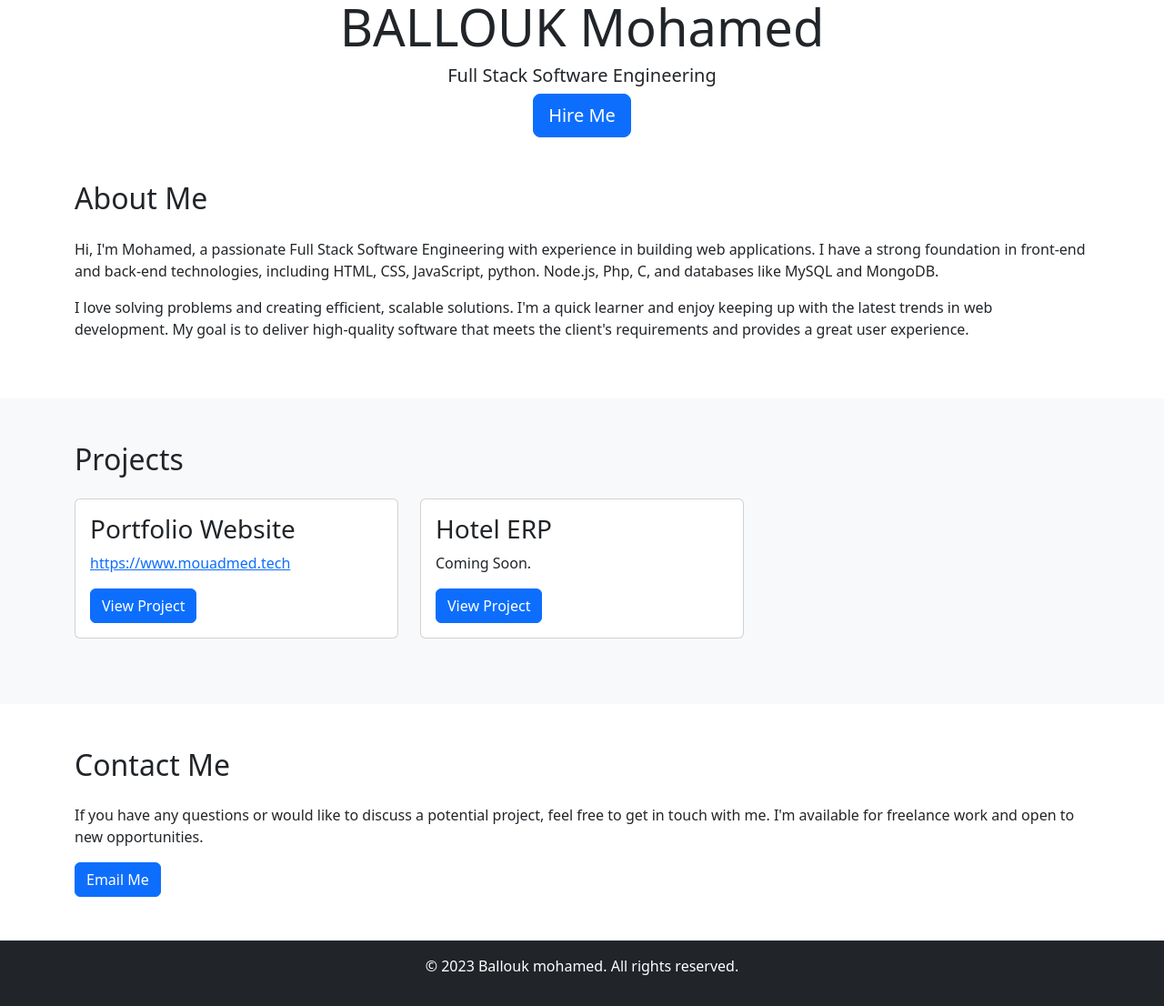
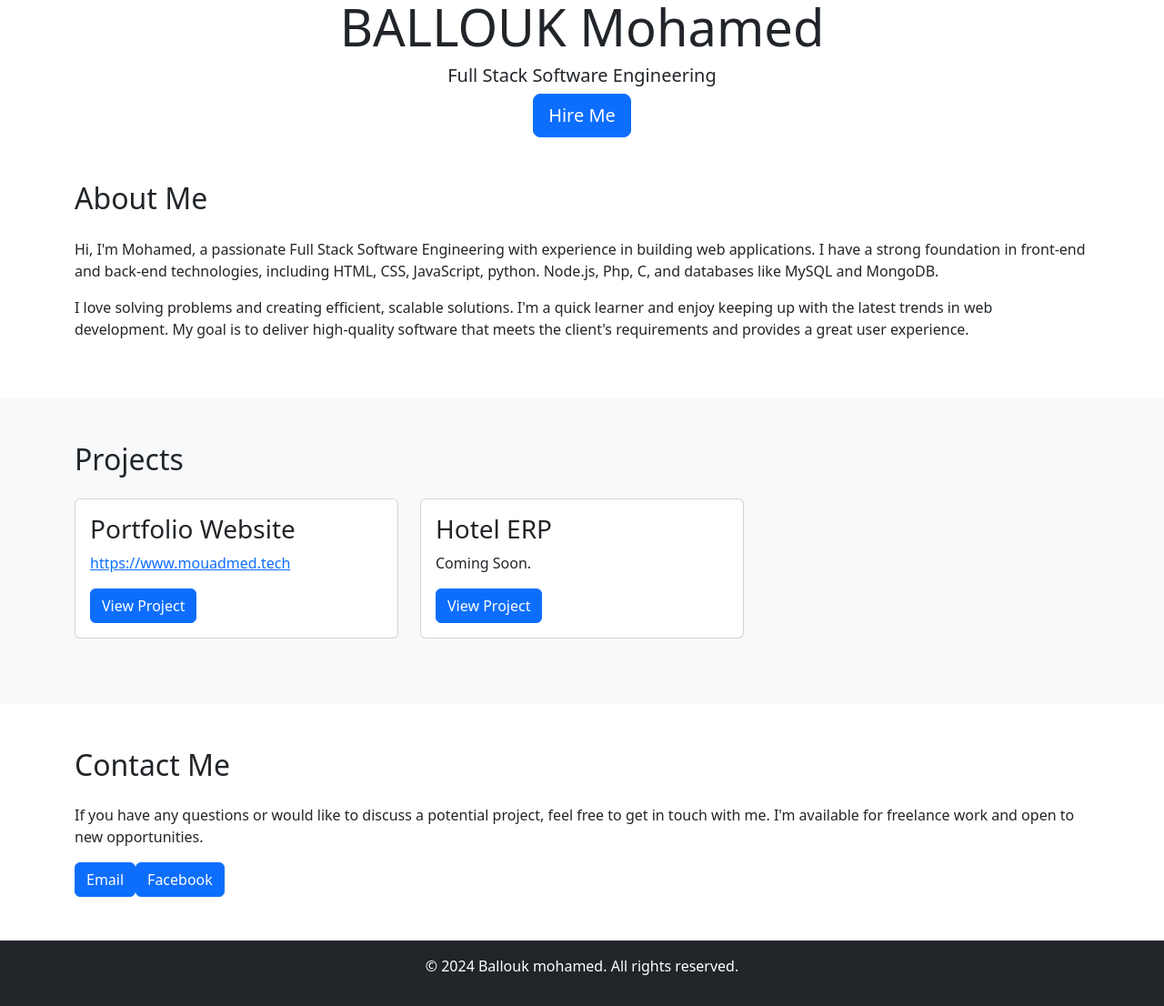
Before and after one commit to balmed/MyLandingPage, a Jekyll site: the page index.html, which Jekyll copies as it is, in a window 1280 px wide, cut to the strip 260-1366 px from the top of the page. Shown: the whole strip at 91% size. Built offline with Jekyll 4.4.1, drawn with Linux system fonts in a browser that asks for light colours.

Commit message:
Update index.html
modify index 2

```diff
--- a/index.html
+++ b/index.html
@@ -81,12 +81,12 @@
     <div class="container">
       <h2 class="mb-4">Contact Me</h2>
       <p>If you have any questions or would like to discuss a potential project, feel free to get in touch with me. I'm available for freelance work and open to new opportunities.</p>
-      <a href="mailto:jaywoncoded@gmail.com" class="btn btn-primary">Email Me</a>
+      <a href="iwymed@gmail.com" class="btn btn-primary">Email</a><a href="iwymed@gmail.com" class="btn btn-primary">Facebook</a>
     </div>
   </section>
 
   <footer class="bg-dark text-white text-center py-3">
-    <p>&copy; 2023 Ballouk mohamed. All rights reserved.</p>
+    <p>&copy; 2024 Ballouk mohamed. All rights reserved.</p>
   </footer>
 
   <script src="https://code.jquery.com/jquery-3.6.0.min.js"></script>
```
